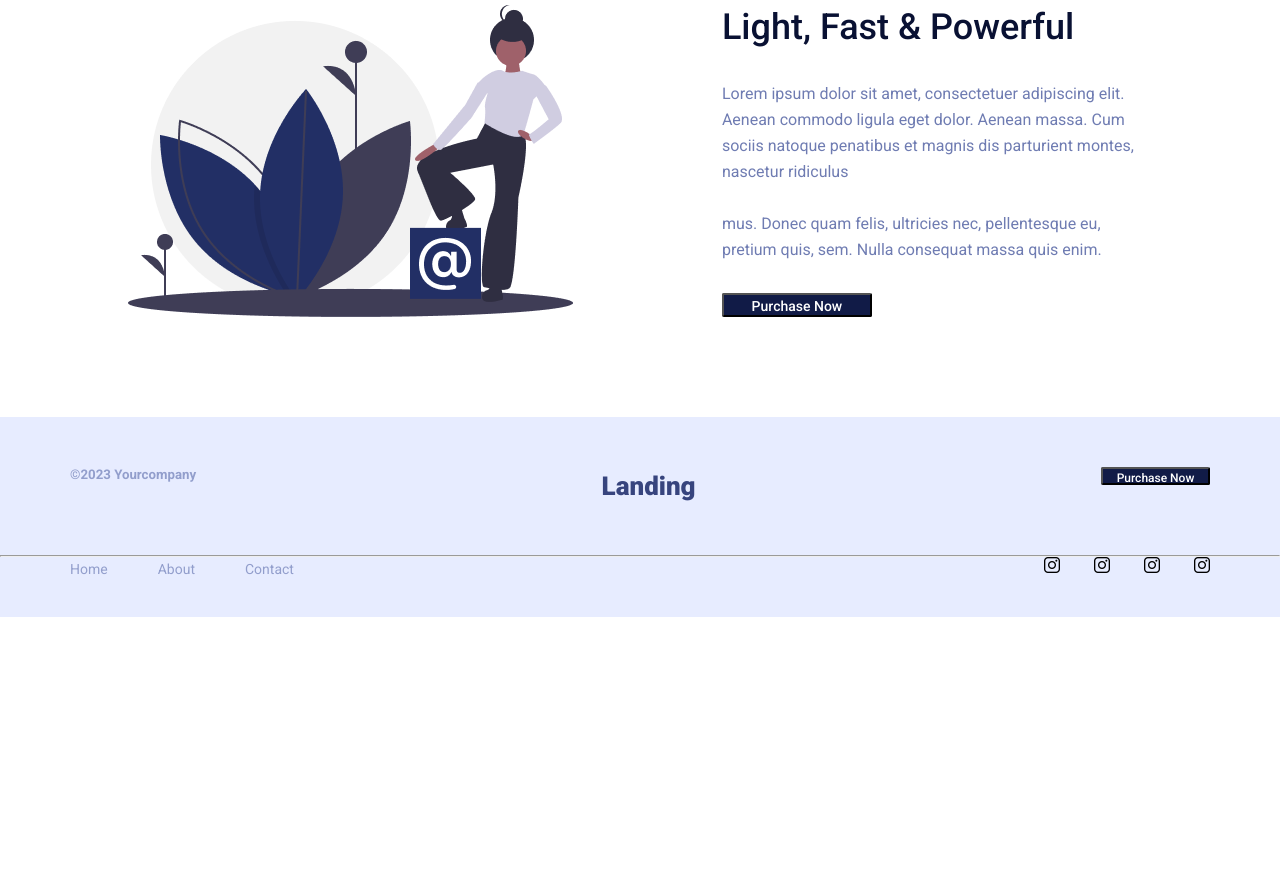
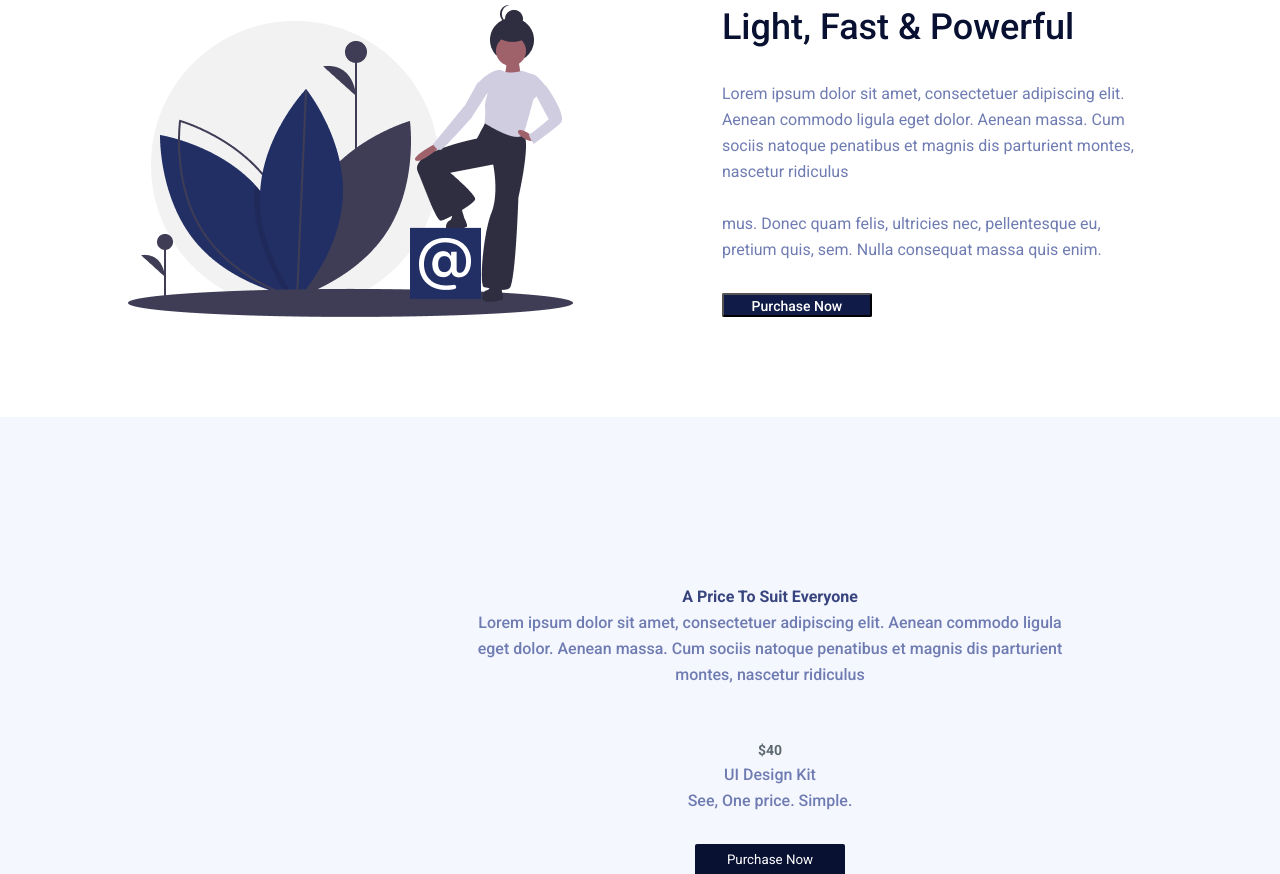
Before and after one commit to naazriin/LandingPage, a plain HTML site: page index.html in a window 1280 px wide. Shown: the part 2761-3635 px from the top of the page. Before the commit the page ends 3378 px from the top, so only its background shows below. Drawn offline with Linux system fonts and the light colour scheme.

Commit message:
changes added

```diff
--- a/assets/css/style.css
+++ b/assets/css/style.css
@@ -208,6 +208,60 @@
 }
 
 
+.six-section{
+    width: 100%;
+    height: 700px;
+    background-color: rgba(231, 236, 255,0.4);
+    display: flex;
+    align-items: center;
+}
+.six-section-inner{
+   text-align: center;
+   padding-left: 470px;
+   padding-bottom: 70px;
+}
+.six-section-inner .first{
+     padding-bottom: 20px;
+     width: 600px;
+     font-size: 36px;
+     font-weight: 500;
+     line-height: 48px;
+     color: #091133;
+}
+.six-section-inner p{
+    font-size: 16px;
+    line-height: 26px;
+    color: #6F7CB2;
+}
+.six-section-inner .second{
+    color:  #222F65;
+    font-size: 50px;
+    font-weight: 500;
+    line-height: 66px;
+    padding-top: 30px;
+}
+.six-section-inner h4{
+    font-size: 16px;
+    line-height: 26px;
+    color:  #37447E;
+}
+.six-section-inner h5{
+    font-size: 14px;
+    line-height: 24px;
+    color: #5D6970;
+}
+.six-section-inner button{
+    width: 200px;
+    width: 150px;
+    height: 32px;
+    background: #091133;
+    color: #fff;
+    outline: none;
+    border: none;
+    border-radius: 2px;
+    margin-top: 5px;
+}
+
 
 
 .last-section2{
--- a/index.html
+++ b/index.html
@@ -128,7 +128,20 @@
       </div>
     </div>
 
-
+    <div class="six-section">
+      <div class="six-section-inner">
+        <div class="first">
+          <h4>A Price To Suit Everyone</h4>
+        <p>Lorem ipsum dolor sit amet, consectetuer adipiscing elit. Aenean commodo ligula eget dolor. Aenean massa. Cum sociis natoque penatibus et magnis dis parturient montes, nascetur ridiculus </p>
+        </div>
+        <div class="second">
+          <h5>$40</h5>
+          <p>UI Design Kit</p>
+          <p>See, One price. Simple.</p>
+          <button>Purchase Now</button>
+        </div>
+        </div>
+    </div>
 
     <div class="last-section2">
       <div class="last-section-inner">
```
